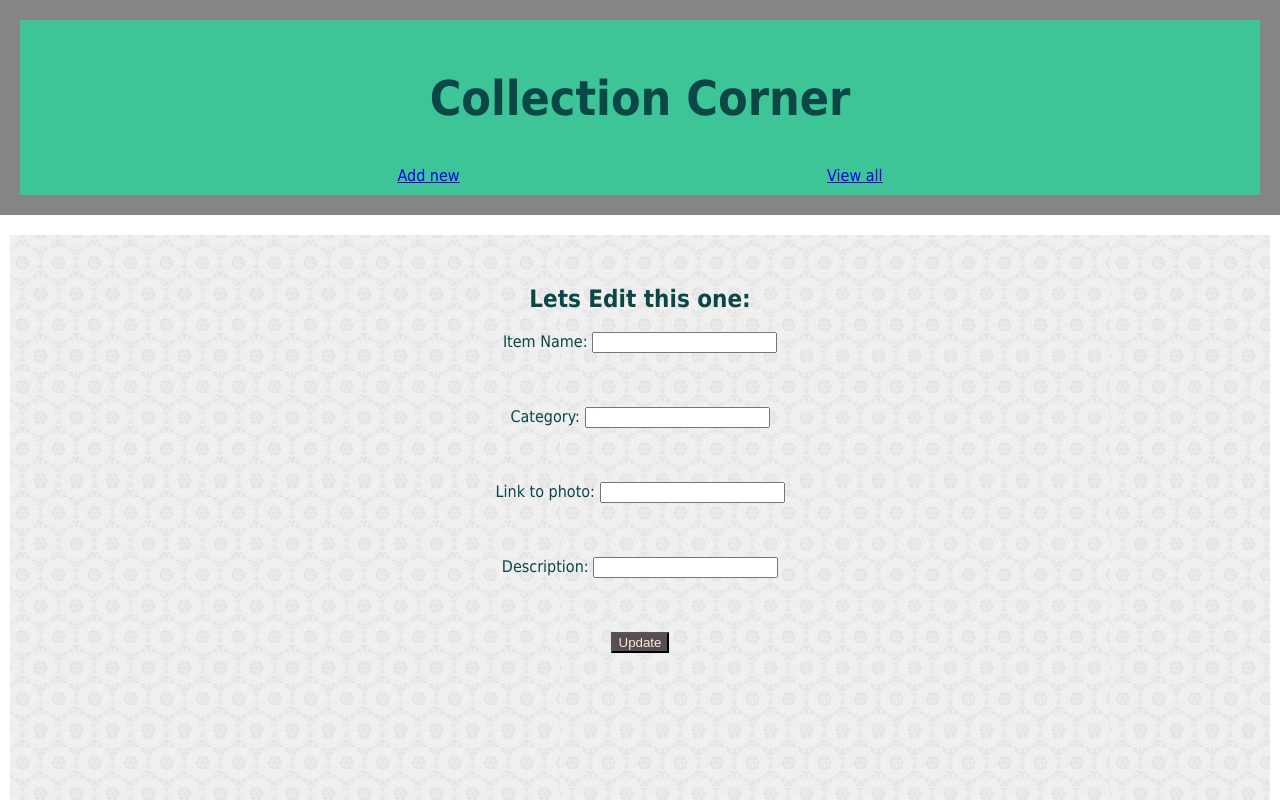
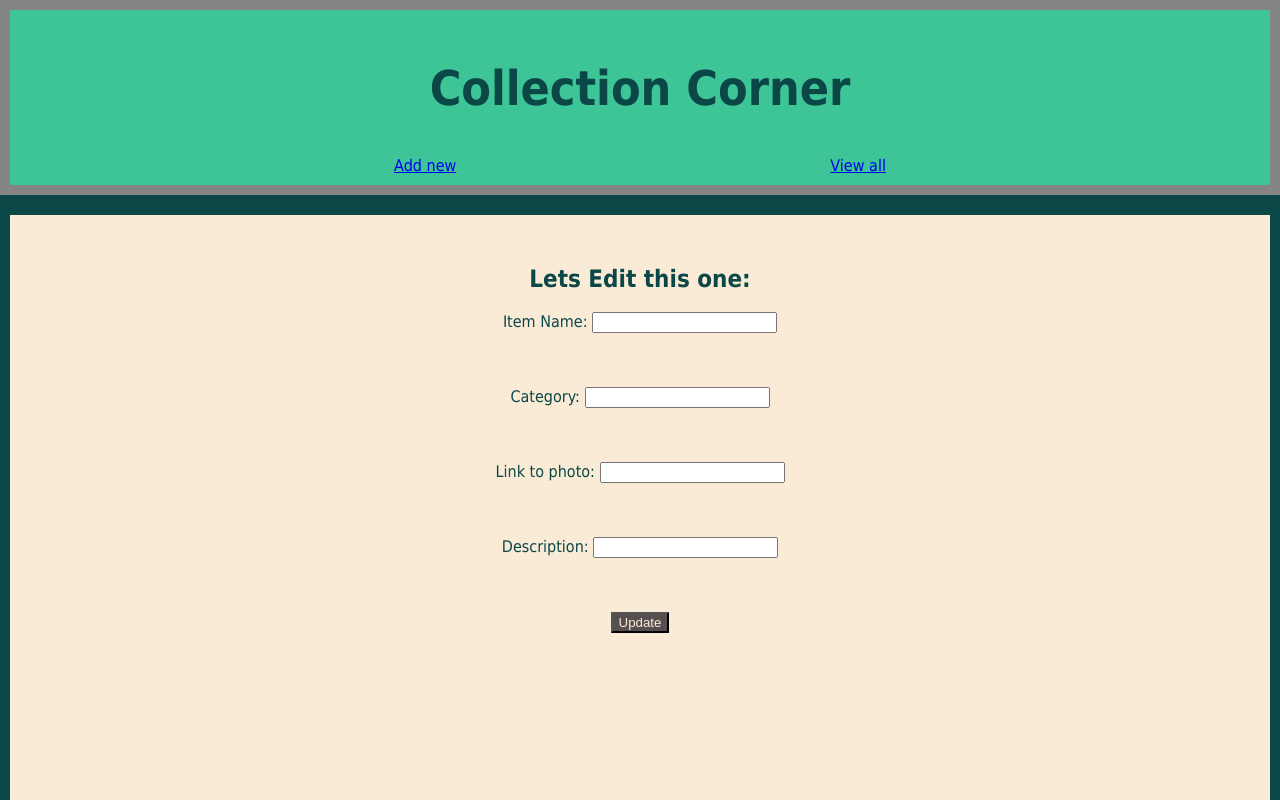
Before and after one commit to cmarshall97/Collection_Corner, a React (Create React App) app in the folder client/: page /edit/collectible/1 in a window 1280 px wide. Shown: the top 800 px of the page. Built offline with nearby package versions, Linux system fonts and the light colour scheme; no server answers.

Commit message:
fixed coloring since no more backgrnd img

```diff
--- a/client/src/App.css
+++ b/client/src/App.css
@@ -1,5 +1,6 @@
 .App {
   text-align: center;
+  background-color:rgb(11, 71, 71); ;
   /* background-image: url(./static/background.jpg); */
   /* height:1200px; */
   min-height: 100vh;
--- a/client/src/components/AddCollectible.module.css
+++ b/client/src/components/AddCollectible.module.css
@@ -1,5 +1,6 @@
 .body {
-    background-image: url(./static/background.jpg);
+    background-color: antiquewhite;
+    /* background-image: url(./static/background.jpg); */
     /* height: 700px; */
     min-height: 100vh;
     margin:10px;
--- a/client/src/components/AllCollectibles.module.css
+++ b/client/src/components/AllCollectibles.module.css
@@ -14,7 +14,6 @@
     justify-content: center;
     align-items: center;
     font-size: larger;
-    width:fit-content;
 }
 
 .image {
--- a/client/src/components/NavBar.module.css
+++ b/client/src/components/NavBar.module.css
@@ -4,7 +4,7 @@
     background-color: rgb(61, 196, 151);
     border-style: solid;
     border-color: rgb(134, 133, 133);
-    border-width: 20px;
+    border-width: 10px;
     height: fit-content
 }
 
--- a/client/src/components/ViewCollectible.module.css
+++ b/client/src/components/ViewCollectible.module.css
@@ -1,4 +1,6 @@
 .container {
+    background-color: rgb(147, 224, 199);
+    border-style: solid;
     border-color: black;
     border-radius: 20px;
     border-width: 5px;
```
Also changed, not shown: client/src/components/static/background3.jpg (added).
